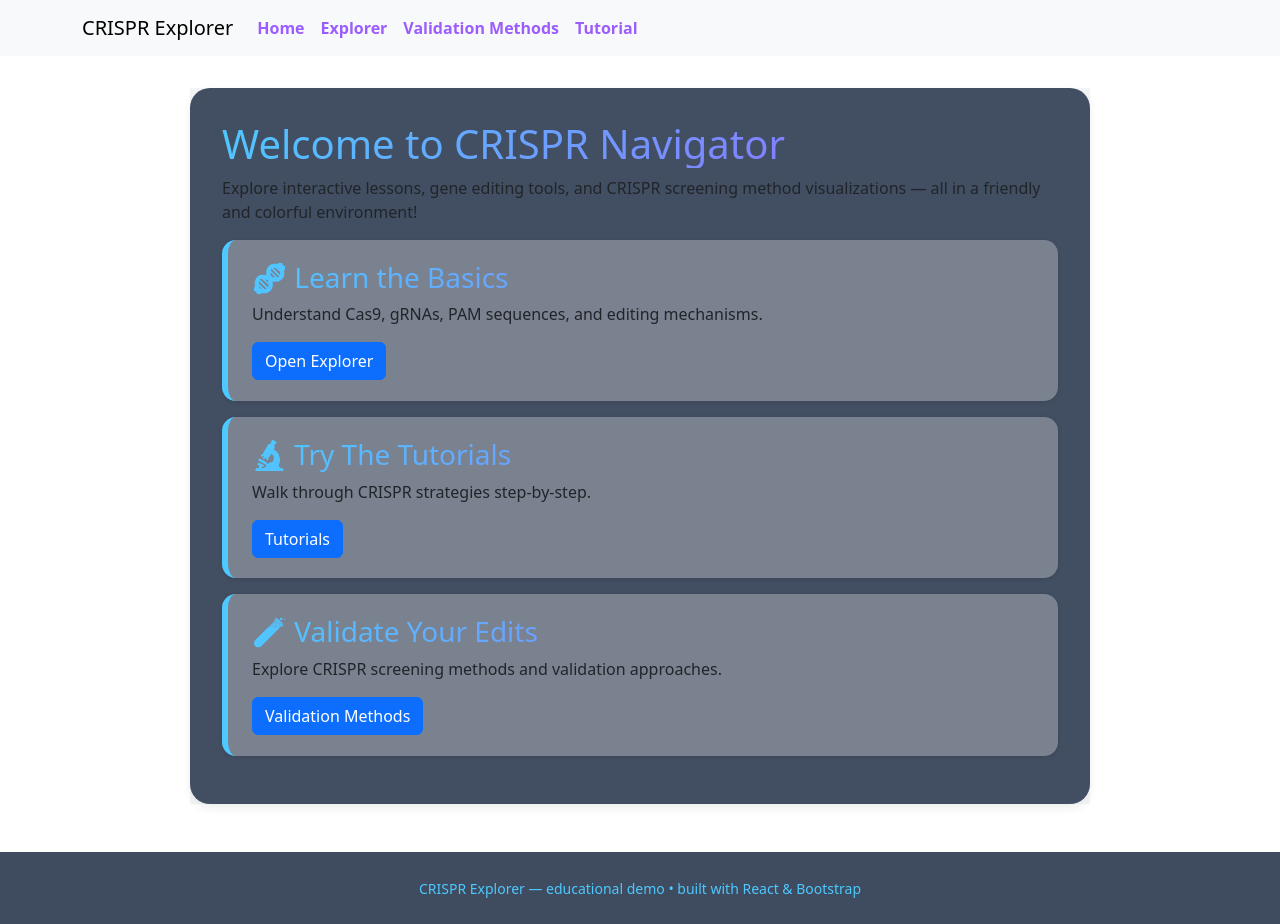
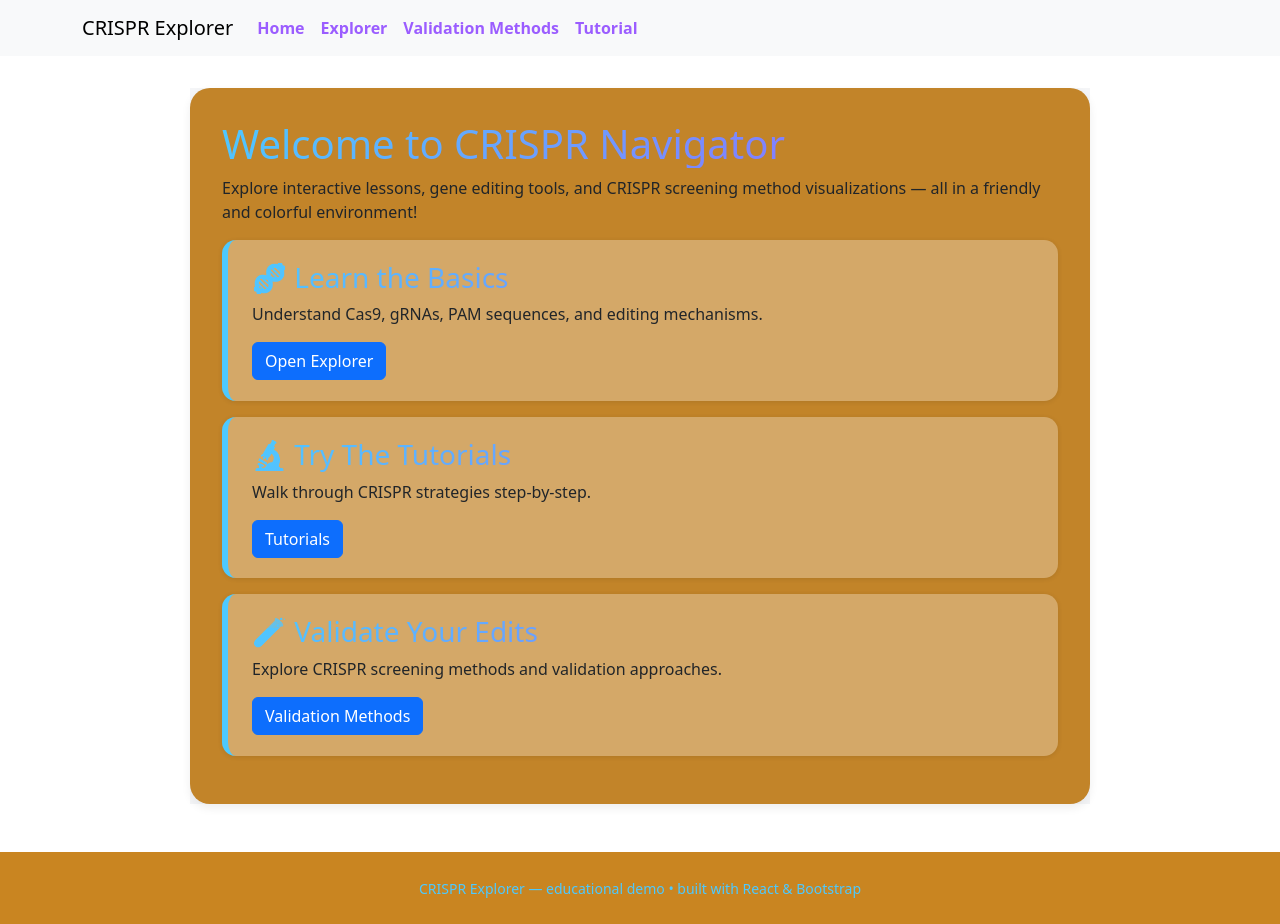
Before and after one commit to CS571-F25/p68, a React (Vite) app: page /#/ in a window 1280 px wide. Built offline with nearby package versions, Linux system fonts and the light colour scheme.

Commit message:
corrected background color and tutorial

```diff
--- a/src/components/Tutorial.jsx
+++ b/src/components/Tutorial.jsx
@@ -1,3 +1,5 @@
+import { Card } from "react-bootstrap";
+
 export default function Tutorial() {
   return (
     <div className="page-container">
--- a/src/index.css
+++ b/src/index.css
@@ -10,7 +10,7 @@
 
 /* ========= GLOBAL PAGE STYLE ========= */
 body {
-  background: var(--crispr-background);
+  background: #c98521;
   font-family: 'Inter', sans-serif;
   margin: 0;
   padding: 0;
@@ -33,7 +33,7 @@ header {
   margin: 2rem auto;
   padding: 2rem;
   width: min(90%, 900px);
-  background: #3f4b5f;
+  background: #c98521;
   border-radius: 20px;
   box-shadow: 0 4px 10px rgba(0,0,0,0.07);
   position: relative;
@@ -120,7 +120,7 @@ h1, h2, h3 {
 
 /* ========= FOOTER ========= */
 footer {
-  background: var(--crispr-background);
+  background: #c98521;
   padding: 1.5rem;
   text-align: center;
   color: var(--crispr-blue);
```
Also changed, not shown: 5 other files (tests, documents, lock files or other folders).
